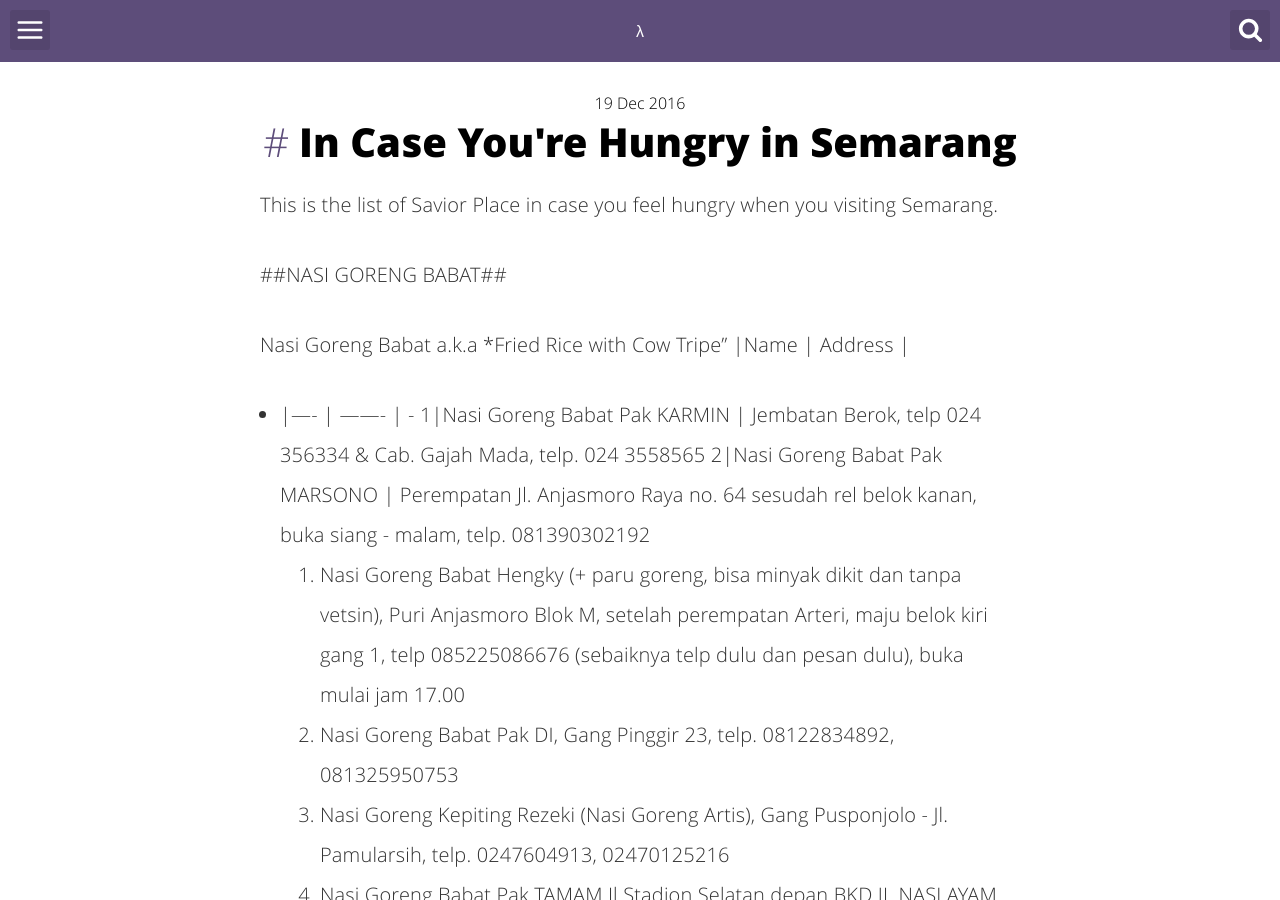
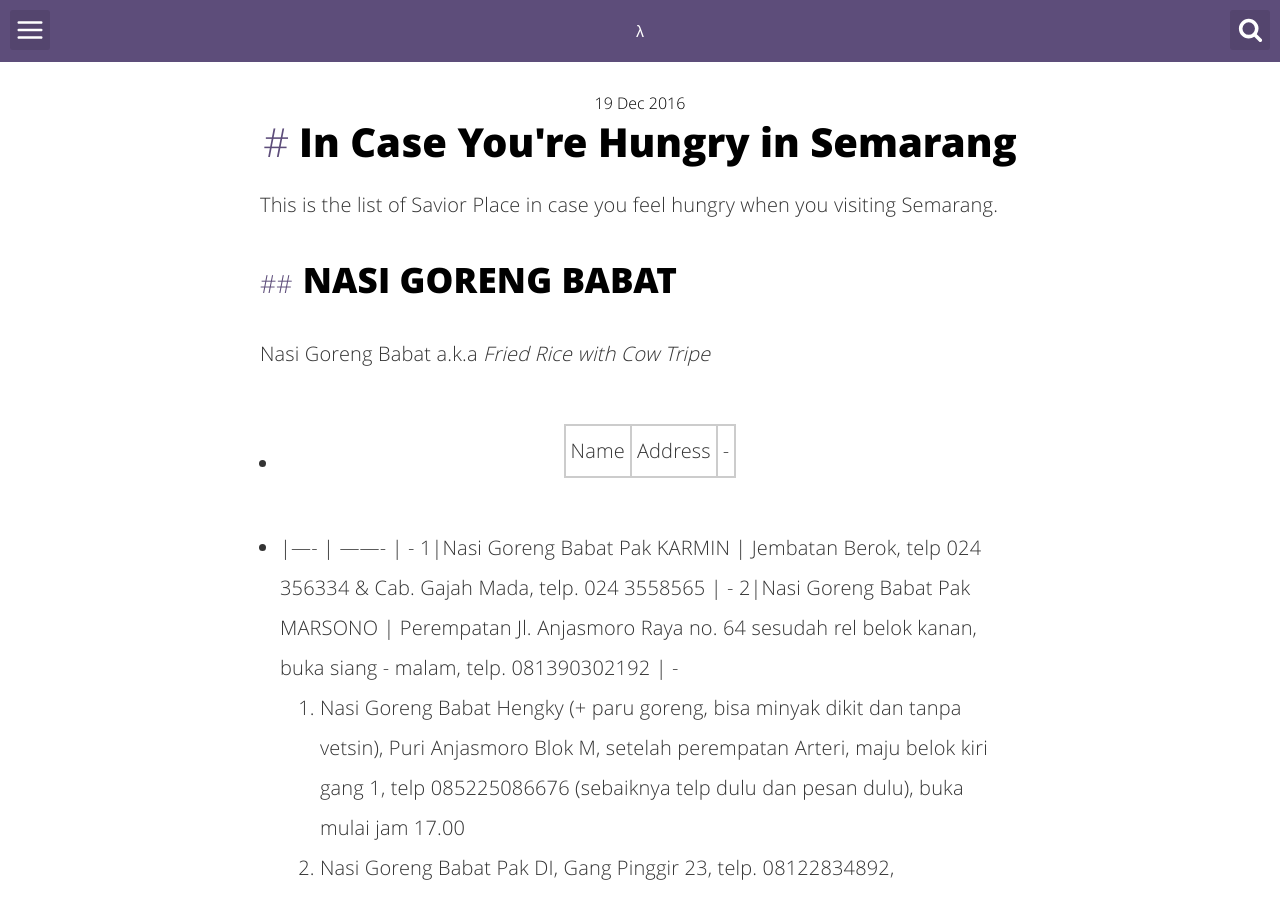
Before and after one commit to adhioutlined/adhioutlined.github.io, a Jekyll site: the page built from _posts/2016-12-22-in-case-youre-hungry-in semarang.md, in a window 1280 px wide and 900 px high. Built offline with Jekyll 4.4.1, drawn with Linux system fonts in a browser that asks for light colours; comment, search, counter and statistics services are not loaded.

```diff
--- a/_posts/2016-12-22-in-case-youre-hungry-in semarang.md
+++ b/_posts/2016-12-22-in-case-youre-hungry-in semarang.md
@@ -14,13 +14,13 @@ serie:
 
 This is the list of Savior Place in case you feel hungry when you visiting Semarang.
 
-##NASI GORENG BABAT##
+## NASI GORENG BABAT ##
 
-Nasi Goreng Babat a.k.a *Fried Rice with Cow Tripe"
-|Name | Address |
+Nasi Goreng Babat a.k.a *Fried Rice with Cow Tripe*
+- |Name | Address | -
 -|---- | ------- | -
-1|Nasi Goreng Babat Pak KARMIN | Jembatan Berok, telp 024 356334 & Cab. Gajah Mada, telp. 024 3558565
-2|Nasi Goreng Babat Pak MARSONO | Perempatan Jl. Anjasmoro Raya no. 64 sesudah rel belok kanan, buka siang - malam, telp. 081390302192
+1|Nasi Goreng Babat Pak KARMIN | Jembatan Berok, telp 024 356334 & Cab. Gajah Mada, telp. 024 3558565 | -
+2|Nasi Goreng Babat Pak MARSONO | Perempatan Jl. Anjasmoro Raya no. 64 sesudah rel belok kanan, buka siang - malam, telp. 081390302192 | -
 3. Nasi Goreng Babat Hengky (+ paru goreng, bisa minyak dikit dan tanpa vetsin), Puri Anjasmoro Blok M, setelah perempatan Arteri, maju belok kiri gang 1, telp 085225086676 (sebaiknya telp dulu dan pesan dulu), buka mulai jam 17.00
 4. Nasi Goreng Babat Pak DI, Gang Pinggir 23, telp. 08122834892, 081325950753
 5. Nasi Goreng Kepiting Rezeki (Nasi Goreng Artis), Gang Pusponjolo - Jl. Pamularsih, telp. 0247604913, 02470125216
```
